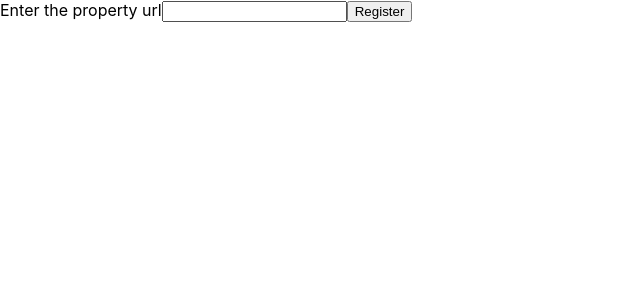
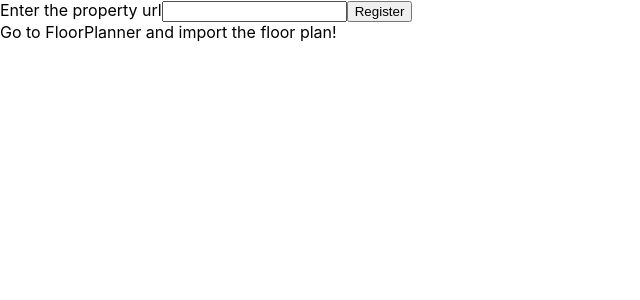
Before and after one commit to malikid/mk-toolbox, a Next.js app: page /get-funda-floor-plan in a window 1280 px wide. Shown: the top 300 px of the page, without its empty margins (0-640 px from the left). Built offline with nearby package versions, Linux system fonts and the light colour scheme.

Commit message:
feat: add the link to FloorPlanner

```diff
--- a/pages/get-funda-floor-plan.js
+++ b/pages/get-funda-floor-plan.js
@@ -45,6 +45,9 @@ export default function GetFundaFloorPlan() {
           <button type="submit">Register</button>
         </form>
       </div>
+      <div>
+        <a href="https:\/\/floorplanner.com">Go to FloorPlanner</a> and import the floor plan!
+      </div>
     </>
   )
 }
```
